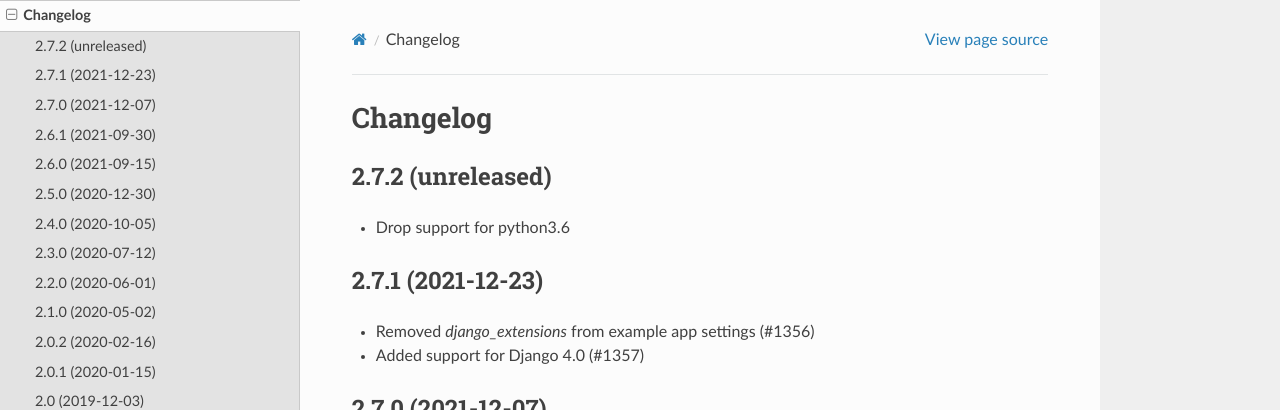
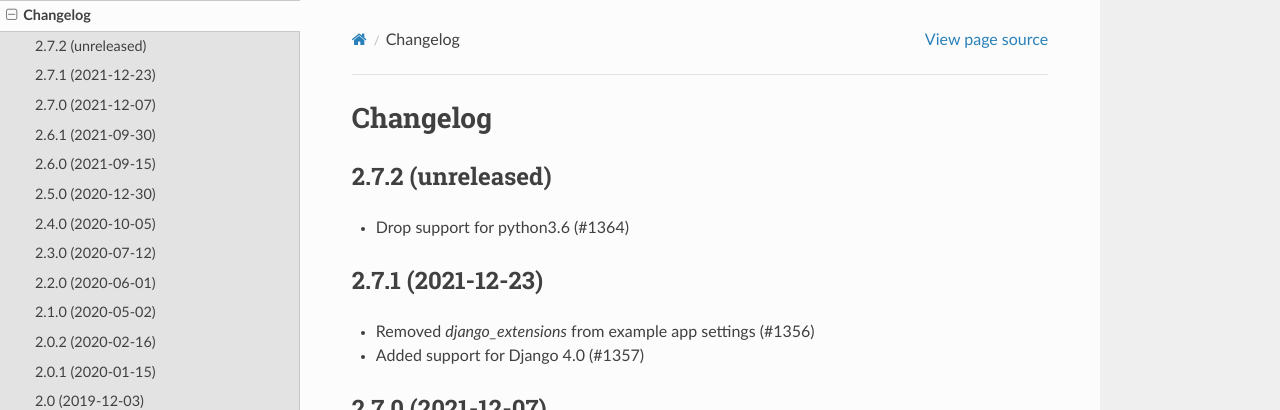
Before and after one commit to django-import-export/django-import-export, a Sphinx documentation site: the page built from docs/changelog.rst, in a window 1280 px wide and 900 px high. Shown: the top 410 px of the window. Built offline with Sphinx 7.4.7 and the Read the Docs theme 2.0.0, drawn with Linux system fonts in a browser that asks for light colours.

Commit message:
updated changelog

```diff
--- a/docs/changelog.rst
+++ b/docs/changelog.rst
@@ -4,7 +4,7 @@ Changelog
 2.7.2 (unreleased)
 ------------------
 
-- Drop support for python3.6
+- Drop support for python3.6 (#1364)
 
 
 2.7.1 (2021-12-23)
```
